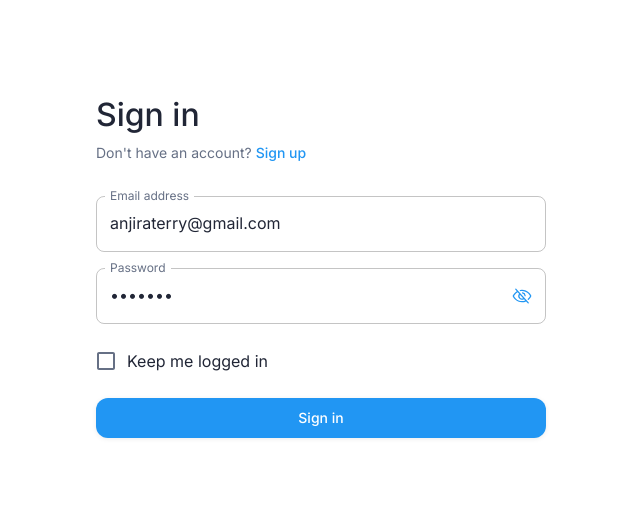
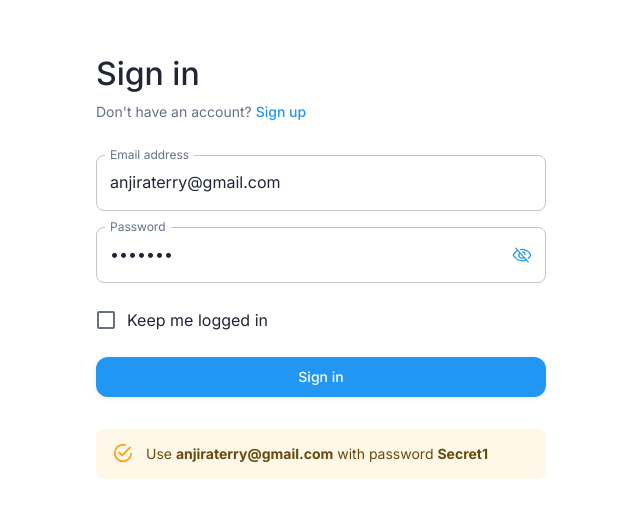
Before and after one commit to anjiraterry/business-intelligence, a Next.js app: page /auth/sign-in in a window 1280 px wide. Shown: the part 133-650 px from the top of the page, without its empty margins (319-959 px from the left). Built offline with nearby package versions, Linux system fonts and the light colour scheme; no server answers.

Commit message:
type fixes

```diff
--- a/src/components/auth/sign-in-form.tsx
+++ b/src/components/auth/sign-in-form.tsx
@@ -219,6 +219,16 @@ export function SignInForm(): React.JSX.Element {
           </Button>
         </Stack>
       </form>
+      <Alert color="warning">
+        Use{' '}
+        <Typography component="span" sx={{ fontWeight: 700 }} variant="inherit">
+         anjiraterry@gmail.com
+        </Typography>{' '}
+        with password{' '}
+        <Typography component="span" sx={{ fontWeight: 700 }} variant="inherit">
+          Secret1
+        </Typography>
+      </Alert>
     </Stack>
   );
 }
--- a/src/hooks/use-dashboard-data.ts
+++ b/src/hooks/use-dashboard-data.ts
@@ -26,11 +26,9 @@ export function useDashboardData(): UseDashboardDataReturn {
           throw new Error(`API error: ${response.status}`);
         }
 
-        const apiData = await response.json();
-        console.log('API data:', apiData);
+        const apiData = await response.json() as DashboardData;
         setData(apiData);
       } catch (err) {
-        console.error('Error fetching data, falling back to mock data:', err);
         // Fallback to direct import if fetch fails (during development)
         setData(dashboardData);
 
```
Also changed, not shown: src/app/dashboard/page.tsx (+14 -3 lines).
